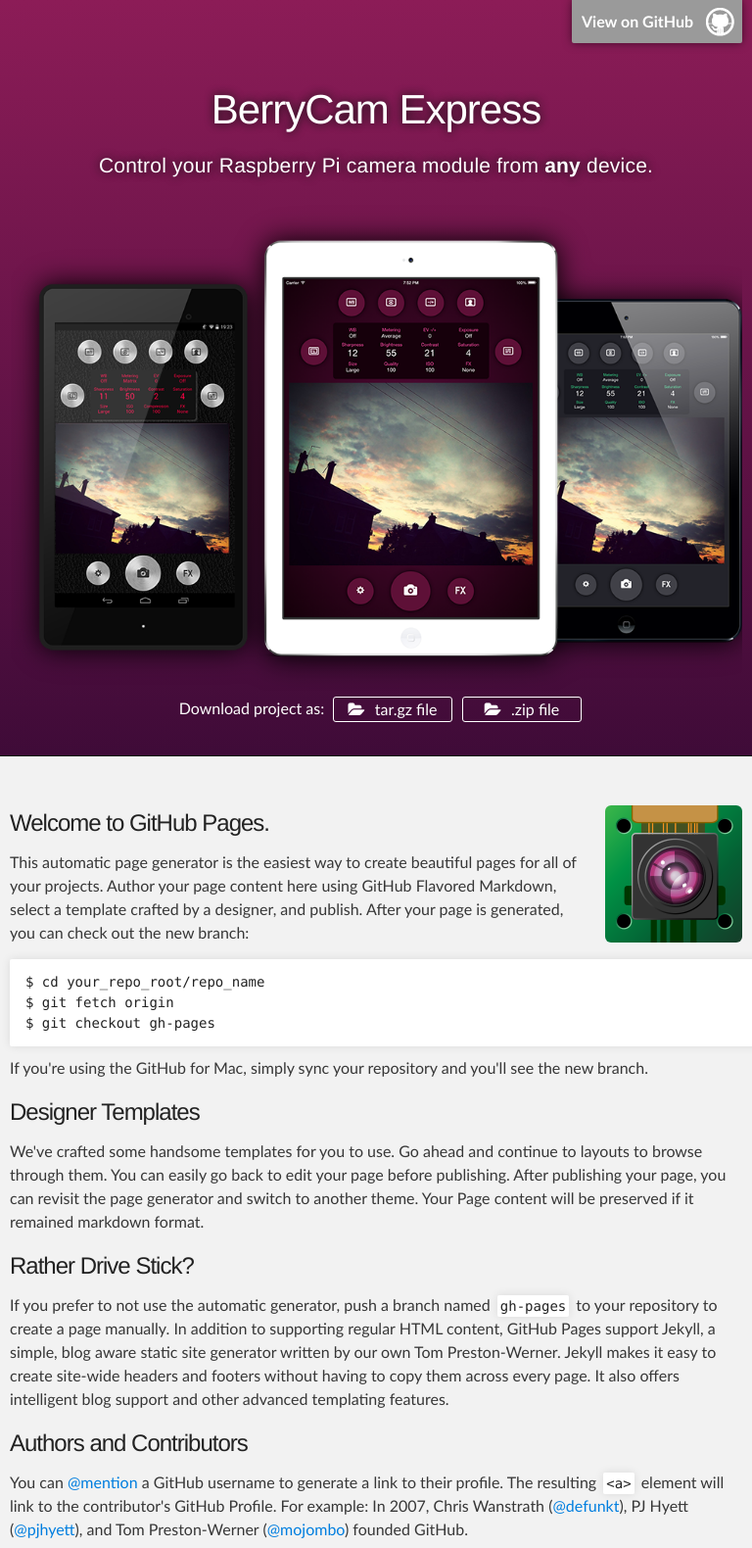
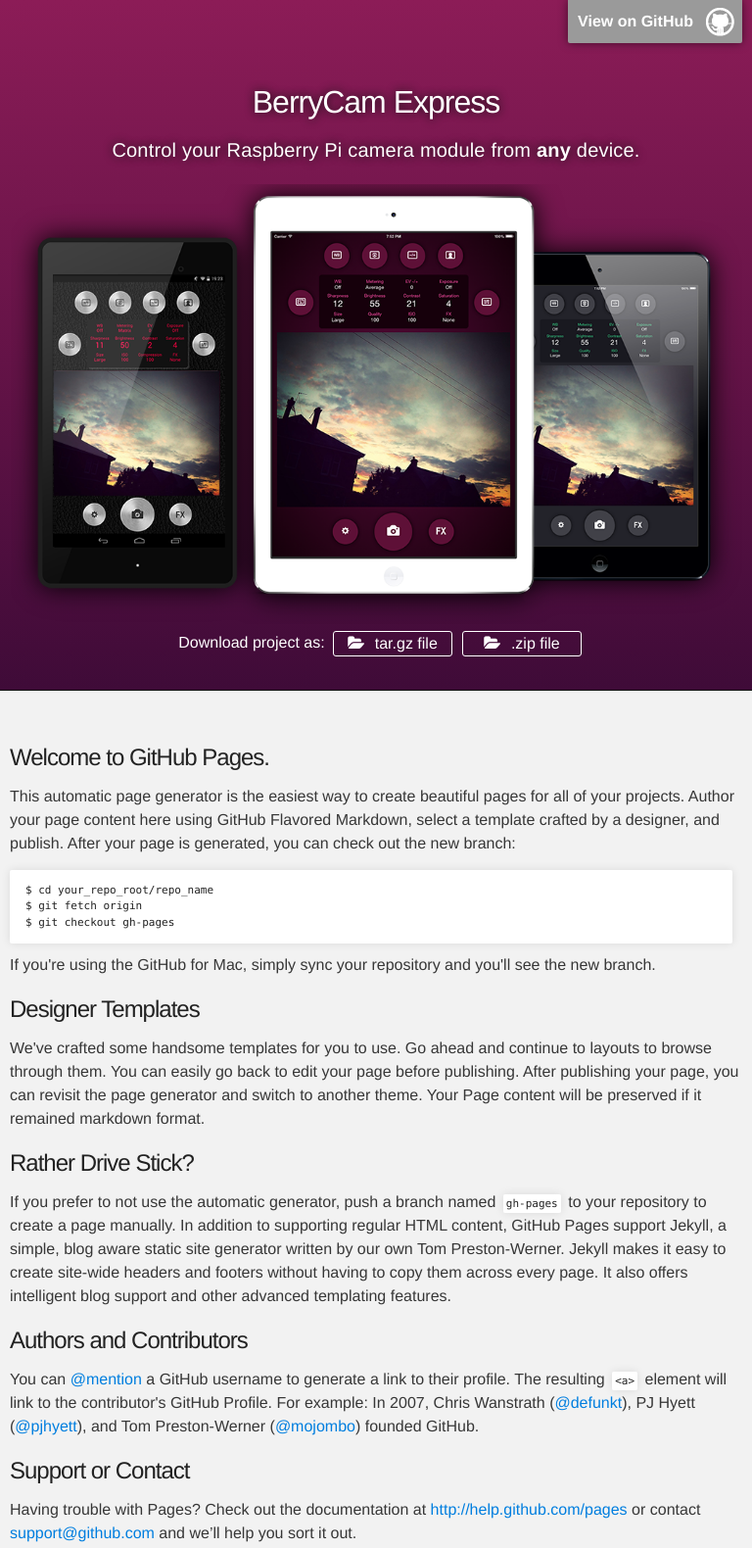
Before and after one commit to alexking/BerryCamExpress, a plain HTML site: page index.html in a window 768 px wide. Shown: the top 1580 px of the page at 98% size. Drawn offline with Linux system fonts and the light colour scheme.

Commit message:
Updated styling for responsive layout

```diff
--- a/stylesheets/stylesheet.css
+++ b/stylesheets/stylesheet.css
@@ -53,7 +53,7 @@
   color:#373737;
   background: #212121;
   font-size: 16px;
-  font-family: 'Myriad Pro', Calibri, Helvetica, Arial, sans-serif;
+  font-family: 'Myriad Pro', Helvetica, Arial, sans-serif;
   line-height: 1.5;
   -webkit-font-smoothing: antialiased;
 }
@@ -322,7 +322,7 @@
 #app-image {
   display: inline-block;
   width: 100%;
-  height: 500px;
+  padding-bottom: 60%;
   background: url('../images/tablets-themes-github.png') no-repeat 0% 90%;
   background-size: cover;
 }
@@ -491,6 +491,10 @@
     display: none;
   }
 
+  p.copyright {
+    padding-right: 30%;
+  }
+
   h1 {
     font-size: 28px;
   }
@@ -517,8 +521,48 @@
 
   code, pre {
     min-width: 320px;
-    max-width: 340px;
+    max-width: 95%;
     font-size: 11px;
   }
 
 }
+
+@media screen and (min-width: 481px) and (max-width: 768px) {
+
+  #project_title {
+  font-size: 32px;
+  }
+
+  #project_tagline {
+    font-size: 20px;
+    padding-left: 30px;
+    padding-right: 30px;
+  }
+
+  #app-image {
+    display: inline-block;
+    width: 100%;
+    padding-bottom: 60%;
+    background: url('../images/tablets-themes-github.png') no-repeat 0% 90%;
+    background-size: cover;
+  }
+
+  #app-icon {
+    display: none;
+  }
+
+  #footer_wrap {
+    text-align: center;
+  }
+
+  p.copyright {
+    padding-left: 25%;
+    padding-right: 25%;
+  }
+
+  code, pre {
+   max-width: 96%;
+   font-size: 11px;
+ }
+
+}
```
